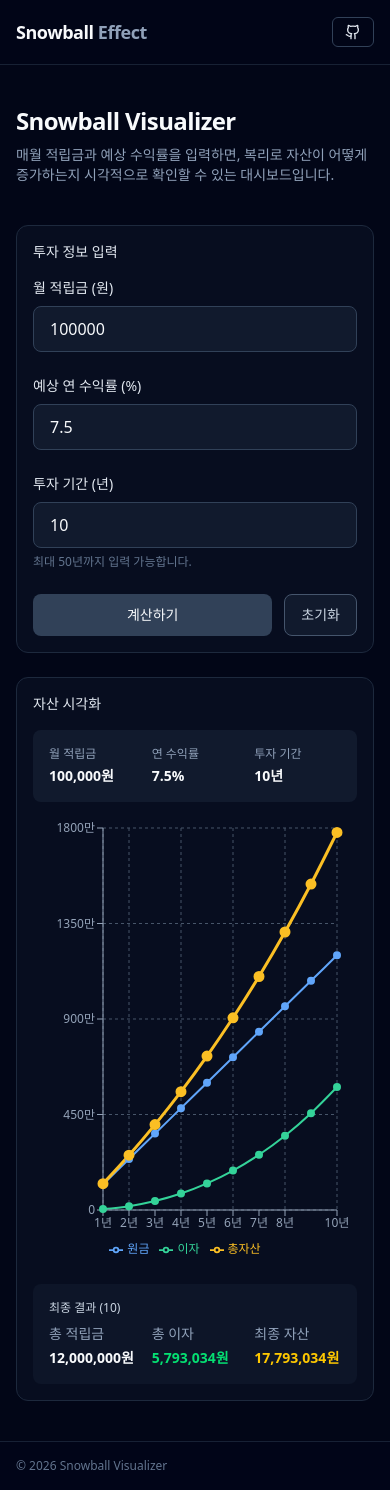
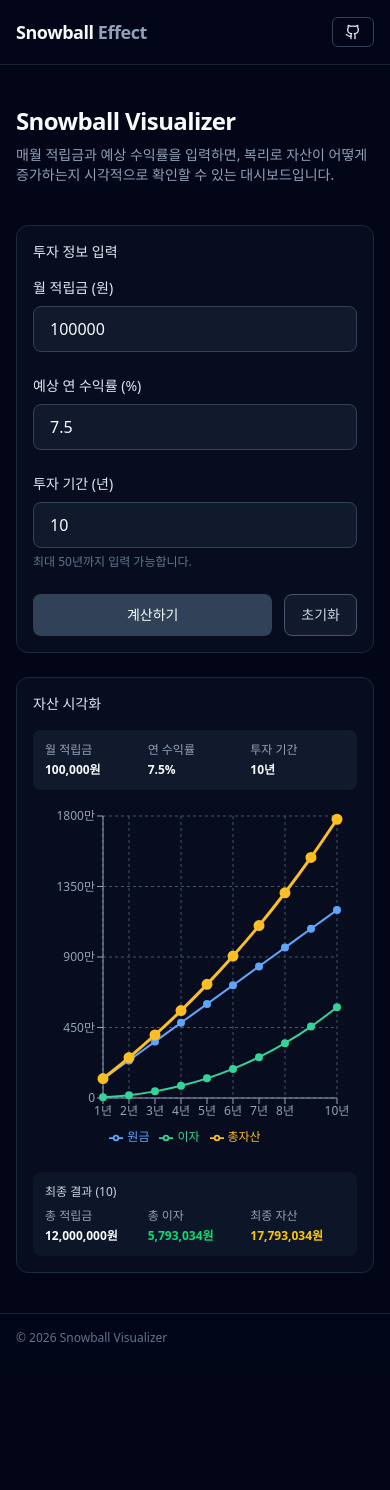
Before and after one commit to thisisyjin/Financial_Visualizer, a Next.js app: page / in a window 390 px wide. After the commit the page ends 1362 px from the top, so only its background shows below. Built offline with nearby package versions, Linux system fonts and the light colour scheme.

Commit message:
style: 반응형 디자인 개선 - 모바일에서 차트 높이 350px로 조정 (데스크톱 450px) - 요약 카드 및 최종 결과 카드의 패딩과 간격 모바일 최적화 - 텍스트 크기 반응형 조정 (모바일 text-xs, 데스크톱 text-sm)

```diff
--- a/src/components/FinancialChart.tsx
+++ b/src/components/FinancialChart.tsx
@@ -41,29 +41,29 @@ export default function FinancialChart() {
   return (
     <div className="space-y-4">
       {data && (
-        <div className="grid grid-cols-3 gap-4 rounded-lg bg-slate-800/50 p-4">
+        <div className="grid grid-cols-3 gap-2 rounded-lg bg-slate-800/50 p-3 sm:gap-4 sm:p-4">
           <div>
             <p className="text-xs text-slate-400">월 적립금</p>
-            <p className="mt-1 text-sm font-semibold text-slate-50">
+            <p className="mt-1 text-xs font-semibold text-slate-50 sm:text-sm">
               {formatCurrency(data.monthlyDeposit)}원
             </p>
           </div>
           <div>
             <p className="text-xs text-slate-400">연 수익률</p>
-            <p className="mt-1 text-sm font-semibold text-slate-50">
+            <p className="mt-1 text-xs font-semibold text-slate-50 sm:text-sm">
               {data.annualRate}%
             </p>
           </div>
           <div>
             <p className="text-xs text-slate-400">투자 기간</p>
-            <p className="mt-1 text-sm font-semibold text-slate-50">
+            <p className="mt-1 text-xs font-semibold text-slate-50 sm:text-sm">
               {data.years}년
             </p>
           </div>
         </div>
       )}
 
-      <div className="h-[450px] w-full">
+      <div className="h-[350px] w-full sm:h-[450px]">
         <ResponsiveContainer width="100%" height="100%">
           <LineChart
             data={chartData}
@@ -141,11 +141,11 @@ export default function FinancialChart() {
       </div>
 
       {snapshots.length > 0 && (
-        <div className="rounded-lg bg-slate-800/30 p-4">
+        <div className="rounded-lg bg-slate-800/30 p-3 sm:p-4">
           <p className="mb-2 text-xs font-medium text-slate-300">
             최종 결과 ({snapshots[snapshots.length - 1].year})
           </p>
-          <div className="grid grid-cols-3 gap-4 text-sm">
+          <div className="grid grid-cols-3 gap-2 text-xs sm:gap-4 sm:text-sm">
             <div>
               <p className="text-slate-400">총 적립금</p>
               <p className="mt-1 font-semibold text-slate-50">
```
